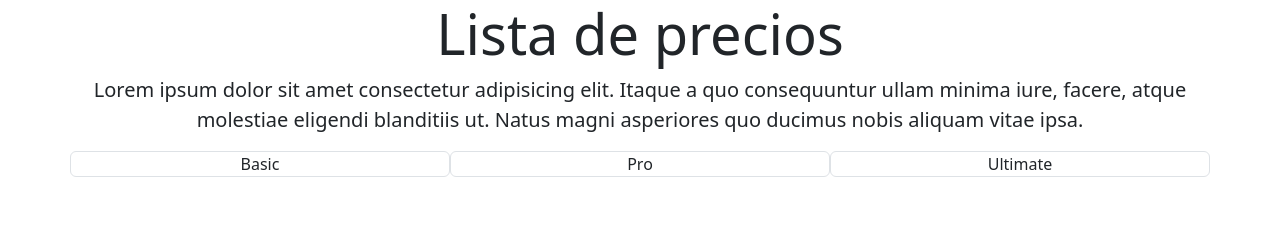
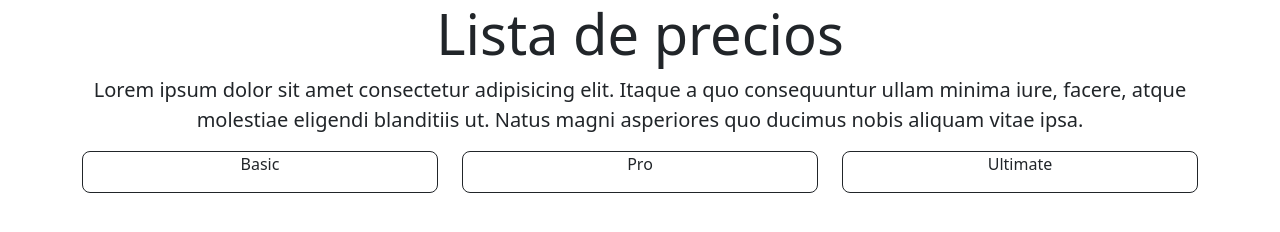
Before and after one commit to MatiT88/practica01-Bootstrap, a plain HTML site: page index.html in a window 1280 px wide. Drawn offline with nearby package versions, Linux system fonts and the light colour scheme.

Commit message:
recien termine los bordes de cada card

```diff
--- a/index.html
+++ b/index.html
@@ -7,21 +7,40 @@
     <title>Bootstrap Mi proyecyo</title>
     <link href="https://cdn.jsdelivr.net/npm/bootstrap@5.2.0/dist/css/bootstrap.min.css" rel="stylesheet"
         integrity="sha384-gH2yIJqKdNHPEq0n4Mqa/HGKIhSkIHeL5AyhkYV8i59U5AR6csBvApHHNl/vI1Bx" crossorigin="anonymous">
-        <link rel="stylesheet" href="style.css">
+    <link rel="stylesheet" href="style.css">
 </head>
 
 <body>
-    <div class="container text-center">
+    <main class="container text-center">
         <h1 class="display-4">Lista de precios</h1>
-        <p class="lead">Lorem ipsum dolor sit amet consectetur adipisicing elit. Itaque a quo consequuntur ullam minima iure, facere, atque molestiae eligendi blanditiis ut. Natus magni asperiores quo ducimus nobis aliquam vitae ipsa.</p>
+        <p class="lead">Lorem ipsum dolor sit amet consectetur adipisicing elit. Itaque a quo consequuntur ullam minima
+            iure, facere, atque molestiae eligendi blanditiis ut. Natus magni asperiores quo ducimus nobis aliquam vitae
+            ipsa.</p>
 
         <div class="row">
-            <div class="col-12 col-md-4 border rounded">Basic</div>
-            <div class="col-12 col-md-4 border rounded">Pro</div>
-            <div class="col-12 col-md-4 border rounded">Ultimate</div>
-        </div>
+            <article class="col-12 col-md-4">
+                <div class="border border-dark rounded-3">
+                    <p>Basic</p>
+                </div>
+            </article>
 
-    </div>
+                <article class="col-12 col-md-4">
+                    <div class=" border border-dark rounded-3">
+                        <p>Pro</p>
+                    </div>
+                </article>
+
+                    <article class="col-12 col-md-4">
+                        <div class=" border border-dark rounded-3">
+                            <p>Ultimate</p>
+                        </div>
+                    </article>
+
+
+
+                </div>
+
+    </main>
 
 
 
```
